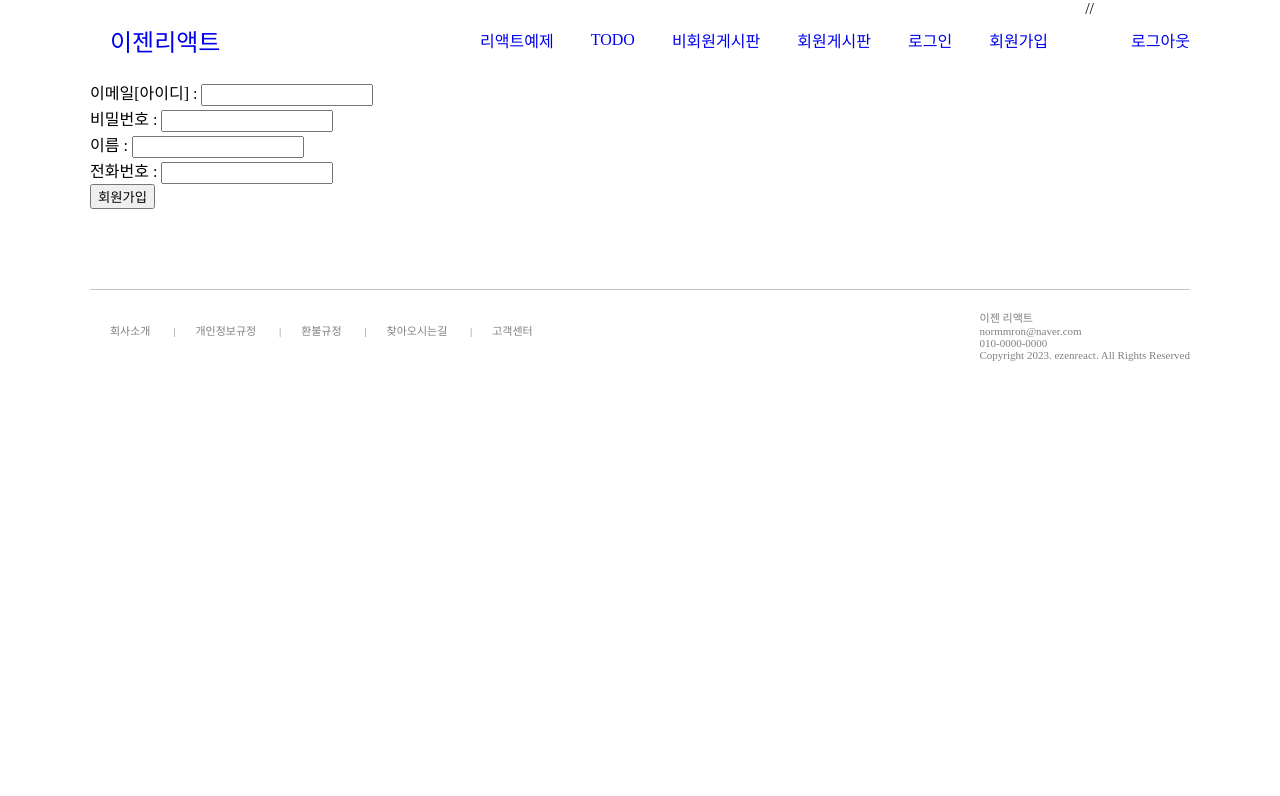
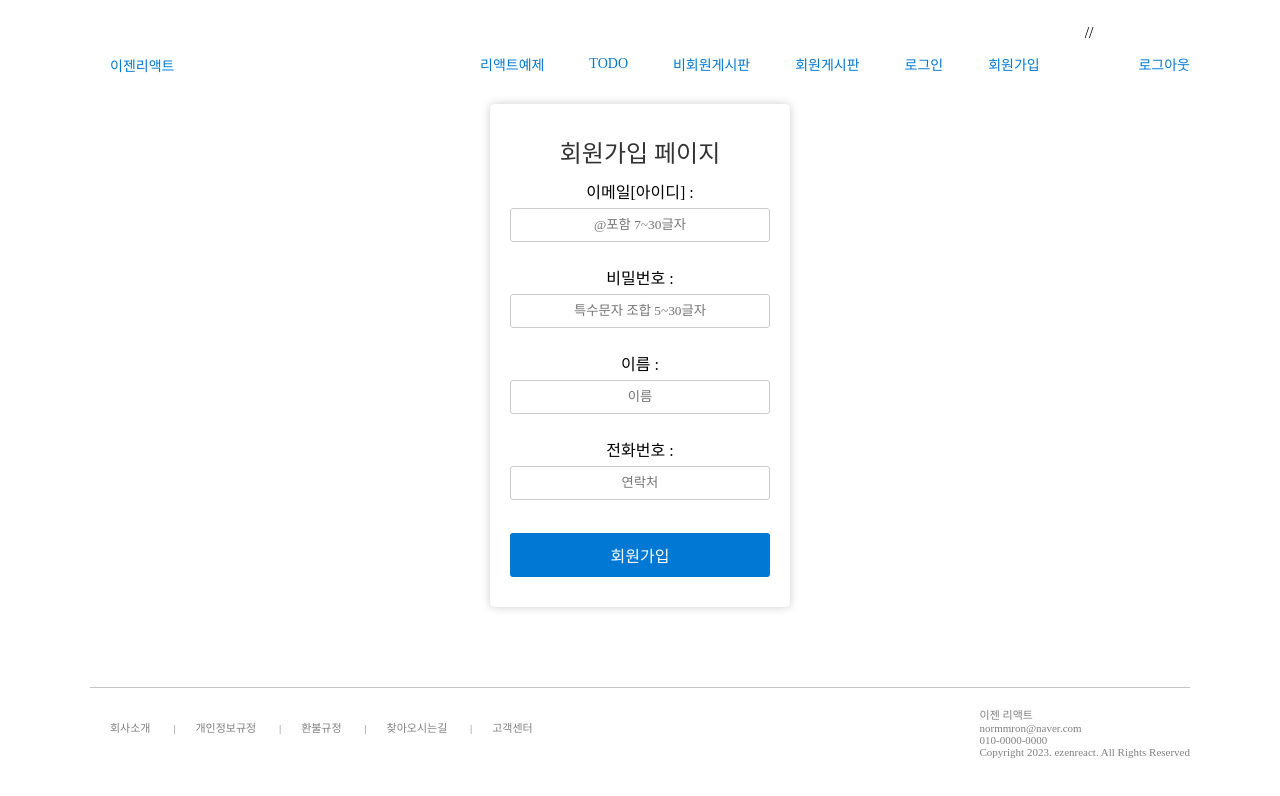
Before and after one commit to normallam/ezen_webspring_2023_B, a React (Create React App) app in the folder src/main/reactapp/: page /signup in a window 1280 px wide. Shown: the top 796 px of the page. Built offline with nearby package versions, Linux system fonts and the light colour scheme; a web font is replaced by a local one.

Commit message:
10.24 Axios commit

```diff
--- a/src/main/reactapp/package.json
+++ b/src/main/reactapp/package.json
@@ -6,6 +6,7 @@
     "@testing-library/jest-dom": "^5.17.0",
     "@testing-library/react": "^13.4.0",
     "@testing-library/user-event": "^13.5.0",
+    "axios": "^1.5.1",
     "react": "^18.2.0",
     "react-dom": "^18.2.0",
     "react-router-dom": "^6.17.0",
--- a/src/main/reactapp/src/component/Index.js
+++ b/src/main/reactapp/src/component/Index.js
@@ -23,6 +23,7 @@ import Signup from './member/Signup';
 
 import CSS적용컴포넌트 from './example/day02/1_CSS적용컴포넌트';
 import CommentList from './example/day02/CommentList';
+import Axios컴포넌트 from './example/day04/1_Axios컴포넌트';
 
 export default function Index(props){
     return(<>
@@ -45,7 +46,7 @@ export default function Index(props){
 
                     <Route path = '/example/day01/과제1_도서목록' element = { <과제01/>}/>
                     <Route path = '/example/day02/Work2/TodoList' element = { <과제02/>}/>
-
+                     <Route path = '/example/day04/Axios컴포넌트' element = { <Axios컴포넌트/>}/>
                     {/*MEMBER*/}
                     <Route path='/login' element={<Login />}/>
                     <Route path='/signup' element={<Signup />}/>
--- a/src/main/reactapp/src/component/example/ExampleList.js
+++ b/src/main/reactapp/src/component/example/ExampleList.js
@@ -14,6 +14,7 @@ export default function ExampleList(props){
             <Link to='/example/day02/CommentList'> CommentList 예제 </Link>
             <Link to='/example/day01/과제1_도서목록'> 과제1 예제 </Link>
             <Link to='/example/day02/Work2/TodoList'> 과제2 예제 </Link>
+            <Link to='/example/day04/Axios컴포넌트'> Axios컴포넌트 </Link>
 
         </div>
     </>)
--- /dev/null
+++ b/src/main/reactapp/src/component/example/day04/1_Axios컴포넌트.js
@@ -0,0 +1,108 @@
+
+
+/*
+    - HTTP 기반의 비통기 통신 함수
+    Axios( React 라이브러리 )  < ----- >   AJAX( jquery라이브러리)
+        1. 설치
+            1. 터미널 [ alt+f12 ]
+            2. 리액트 프로젝트 폴더내 설치 [ cd src/main/reactapp ]
+                - 키보드 위/아래 화살표 입력시 기존 코드 표시
+            3. npm i axios
+
+        2. 특징
+            1. contentType : JSON
+
+        2. 컴포넌트에서 axios 사용하기
+            1. import
+                파일 상단에 import axios from 'axios';
+            2. ajax vs axios
+                       $.ajax({  url : '' ,  method:  , data :  , success :  , })
+                        vs
+                        axios.methodType( url ).then( 반환매개변수 => { } )
+            3.
+                axios
+                    .methodType(url, data, headerOption)
+                    .then(반환매개변수 => { })
+                    .catch(오류매개변수 => { })
+
+                - JSON객체를 HTTP BODY 형식으로 보낼때.
+                axios
+                    .methodType( url ,  JSON객체  )
+                    .then( 반환매개변수 => { } )
+
+                - JSON객체를 쿼리스트링 형식 보낼때.
+                axios
+                    .methodType( url , { params : JSON객체  } )
+                    .then( 반환매개변수 => { } )
+
+
+*/
+
+import axios from 'axios' // npm i axios 설치후 사용 가능
+export default function Axios컴포넌트(props){
+
+    // 컴포넌트(함수) 안에서 함수 정의하기
+    // 1. 기본함수
+    function 함수1(e){console.log(e)} // e: event [event 발생 후 상태/결과 저장된 매개변수]
+
+    // 2. * 화살표함수를 저장하는 상수 *
+    const 함수2 = (e) => {console.log(e)}
+    // 3. 화살표함수를 매개변수 받기
+    const 함수3 = (e , data) => {console.log(e); console.log(data);}
+    // ---------------------------- AXIOS ------------------------//
+    // 1. GET
+    function doGet(){
+        //axios.메소드(url).then(리턴값 => {})
+        axios.get('https://jsonplaceholder.typicode.com/posts')
+        .then(response => {console.log(response);});
+        axios
+            .get('https://jsonplaceholder.typicode.com/posts/1') // PATH
+            .then(response => {console.log(response);});
+        axios
+            .get('https://jsonplaceholder.typicode.com/comments?postId=1') // queryString
+            .then(response=>{console.log(response);});
+
+        axios
+            .get('https://jsonplaceholder.typicode.com/comments',{params:{'postId':1}})
+            .then(response=>{console.log(response);});
+
+
+    }
+    // 2. POST
+    function doPost(){
+        let saveInfo = { title: 'foo', body: 'bar',  userId: 1, }
+        axios
+        .post('https://jsonplaceholder.typicode.com/posts', saveInfo)
+        .then(r => {console.log(r.data);});
+    }
+
+    // 3. PUT
+    function doPut(){
+        let updateInfo = { id: 1,  title: 'updateFoo',  body: 'updateBar',   userId: 1 }
+        axios
+            .put('https://jsonplaceholder.typicode.com/posts/1', updateInfo)
+            .then(r=>{console.log(r.data);});
+    }
+    // 4. DELETE
+    function doDelete(){
+        axios
+            .delete('https://jsonplaceholder.typicode.com/posts/1')
+            .then(r=>{console.log(r.data);});
+    }
+
+    return(<>
+
+        <h3> AXIOS 테스트 </h3>
+        {/*JSX에서 이벤트속성 [1. 이벤트명(카멜표기법) 2. {함수명}] 3.{e=> 함수(e,매개변수1,매개변수2)}*/}
+        <button type="button" onClick={함수1}> 함수1 </button>
+        <button type="button" onClick={함수2}> 함수2 </button>
+        <button type="button" onClick={e=>함수3(e,3)}> 함수3 </button>
+
+        <button type="button" onClick={doGet}> doGet AXIOS </button>
+        <button type="button" onClick={doPost}> doPost AXIOS </button>
+        <button type="button" onClick={doPut}> doPut AXIOS </button>
+        <button type="button" onClick={doDelete}> doDelete AXIOS </button>
+
+
+    </>)
+}
--- a/src/main/reactapp/src/component/member/Login.js
+++ b/src/main/reactapp/src/component/member/Login.js
@@ -1,9 +1,46 @@
+
+import{Link} from 'react-router-dom';
+import styles from '../../css/login.css' // css파일 호출
+import axios from 'axios';
+
 export default function Login(props){
+    // 로그인 버튼을 클릭했을 떄
+    function onLogin(e){console.log(e);
+
+        // 2. axios를 이용한  restApi로 spring Controller 전달할 데이터 전달
+            // 3. 데이터 구성
+            let info={
+                memail : document.querySelector('.memail').value,
+                mpassword : document.querySelector('.mpassword').value
+            }; console.log(info);
+            // 4. !! AXIOS 통신 [*SPRING CONTROLLER 매핑 확인 후]
+            axios
+                .post('http://192.168.17.34:80/member/login',info)
+                .then(r=>{
+                    if(r.data){
+                        alert('로그인 성공');
+                        window.location.href='/';
+                    }else{
+                        alert('로그인 실패');
+                    }
+                });
+            // Cors policy 오류 발생 해결방안
+                // - 스프링 controller 클래스 @CrossOrgin
+
+
+
+    }
+
     return(<>
-        <form>
-            이메일[아이디] : <input type="text"/><br/>
-            비밀번호 : <input type="text"/><br/>
-            <button type="button">로그인</button>
-        </form>
+        <div className="loginContainer">
+            <h3> 로그인 페이지 </h3>
+                <form>
+                    이메일[아이디] : <input type="text" placeholder='email address' className='memail' /><br/>
+                    비밀번호 : <input type="password" placeholder='password' className='mpassword'/><br/>
+                    {/*Link컴포넌트 사용하려면 import*/}
+                    <Link to=''>아이디찾기</Link> <Link to=''>비밀번호찾기</Link>
+                    <button onClick={onLogin} type="button">로그인</button>
+                </form>
+        </div>
     </>)
 }
--- a/src/main/reactapp/src/component/member/Signup.js
+++ b/src/main/reactapp/src/component/member/Signup.js
@@ -1,10 +1,48 @@
+import{Link} from 'react-router-dom';
+import styles from '../../css/signup.css' // css파일 호출
+import axios from 'axios';
+
 export default function Signup(props){
+    // 1. 회원가입 버튼을 클릭했을때
+    const onSignup = (e) => {console.log(e);
+        // 2. 입력받은 데이터 구성
+        let info ={
+                memail : document.querySelector('.memail').value,
+                mpassword : document.querySelector('.mpassword').value,
+                mname : document.querySelector('.mname').value,
+                mphone : document.querySelector('.mphone').value
+        }; console.log(info);
+       // 3. 유효성 검사
+
+
+        // 4. 통신
+        axios
+            .post('http://192.168.17.34:80/member/post',info)
+            .then(r=>{
+                if(r.data){
+                    alert('회원가입 성공');
+                    window.location.href='/login';
+                }else{
+                    alert('회원가입 실패');
+                }
+
+            });
+
+
+
+    }
+
+
     return(<>
-        이메일[아이디] : <input type="text"/><br/>
-        비밀번호 : <input type="text"/><br/>
-        이름 : <input type="text"/><br/>
-        전화번호 : <input type="text"/><br/>
-        <button type="button">회원가입</button>
-
+        <div className="loginContainer">
+            <h3> 회원가입 페이지 </h3>
+            <form>
+                이메일[아이디] : <input type="text" placeholder='@포함 7~30글자' className='memail'/><br/>
+                비밀번호 : <input type="text" placeholder='특수문자 조합 5~30글자' className='mpassword'/><br/>
+                이름 : <input type="text" placeholder='이름' className='mname'/><br/>
+                전화번호 : <input type="text" placeholder='연락처' className='mphone'/><br/>
+                <button onClick={onSignup} type="button">회원가입</button>
+            </form>
+        </div>
     </>)
 }
--- /dev/null
+++ b/src/main/reactapp/src/css/login.css
@@ -0,0 +1,65 @@
+body {
+        font-family: Arial, sans-serif;
+        margin: 0;
+        padding: 0;
+        display: flex;
+        justify-content: center;
+        align-items: center;
+        height: 100vh;
+      }
+
+      .loginContainer {
+        margin: 0 auto;
+        background-color: #fff;
+        border-radius: 5px;
+        box-shadow: 0 0 10px rgba(0, 0, 0, 0.2);
+        padding: 20px;
+        width: 300px;
+        text-align: center;
+      }
+
+      h3 {
+        font-size: 24px;
+        color: #333;
+        margin: 0;
+        padding: 10px 0;
+      }
+
+      form {
+        display: flex;
+        flex-direction: column;
+      }
+
+      input {
+        margin: 5px 0;
+        padding: 8px;
+        border: 1px solid #ccc;
+        border-radius: 3px;
+        text-align:center;
+      }
+
+      .memail, .mpassword {
+        width: 100%;
+      }
+
+      a {
+        text-decoration: none;
+        color: #0078d4;
+        font-size: 14px;
+        margin: 5px 0;
+      }
+
+      button {
+        background-color: #0078d4;
+        color: #fff;
+        border: none;
+        border-radius: 3px;
+        padding: 10px;
+        cursor: pointer;
+        font-size: 16px;
+        margin: 10px 0;
+      }
+
+      button:hover {
+        background-color: #0056b3;
+      }
```
Also changed, not shown: src/main/reactapp/src/css/signup.css (added), 2 other files (tests, documents, lock files or other folders).
